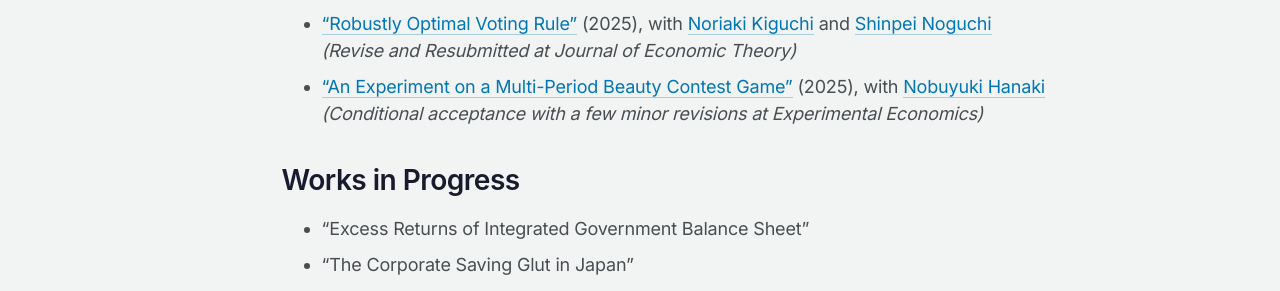
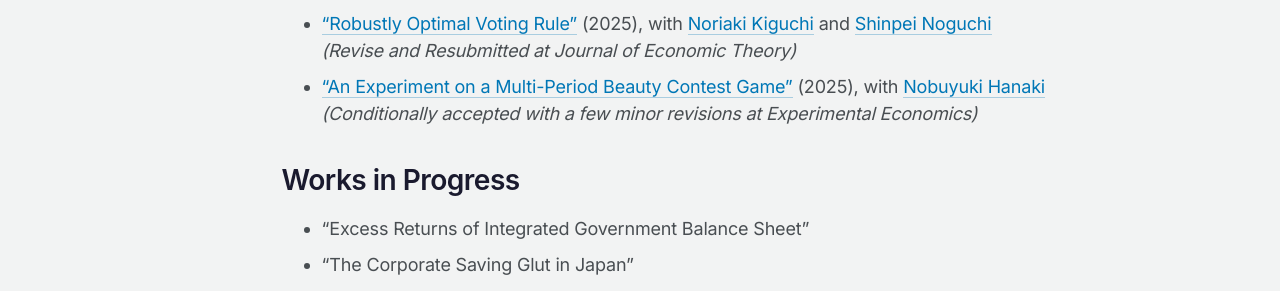
Before and after one commit to yuta-takahashi-1211/yuta-takahashi-1211.github.io, a Jekyll site: the page built from _pages/research.md, in a window 1280 px wide and 1259 px high. Shown: the part 469-760 px from the top of the window. Built offline with Jekyll 4.4.1, drawn with Linux system fonts in a browser that asks for light colours.

Commit message:
Fix wording: conditionally accepted with a few minor revisions
https://claude.ai/code/session_01EaKVDyFv8hCFGwLrvd7Zig

```diff
--- a/_pages/research.md
+++ b/_pages/research.md
@@ -17,7 +17,7 @@ author_profile: true
 - ["Robustly Optimal Voting Rule"](https://www.dropbox.com/home/SuccessiveVoting/web?share_manage_access=false) (2025), with [Noriaki Kiguchi](https://sites.google.com/view/noriaki-kiguchi/home/) and [Shinpei Noguchi](https://sites.google.com/view/shinpeinoguchi/home) <br>
 *(Revise and Resubmitted at Journal of Economic Theory)*
 - ["An Experiment on a Multi-Period Beauty Contest Game"](https://www.dropbox.com/home/dynamicBeautyContestAnalysis/web) (2025), with [Nobuyuki Hanaki](https://sites.google.com/view/nhanaki/home) <br>
-*(Conditional acceptance with a few minor revisions at Experimental Economics)*
+*(Conditionally accepted with a few minor revisions at Experimental Economics)*
 
 ---
 
```
Also changed, not shown: 1 other file.
